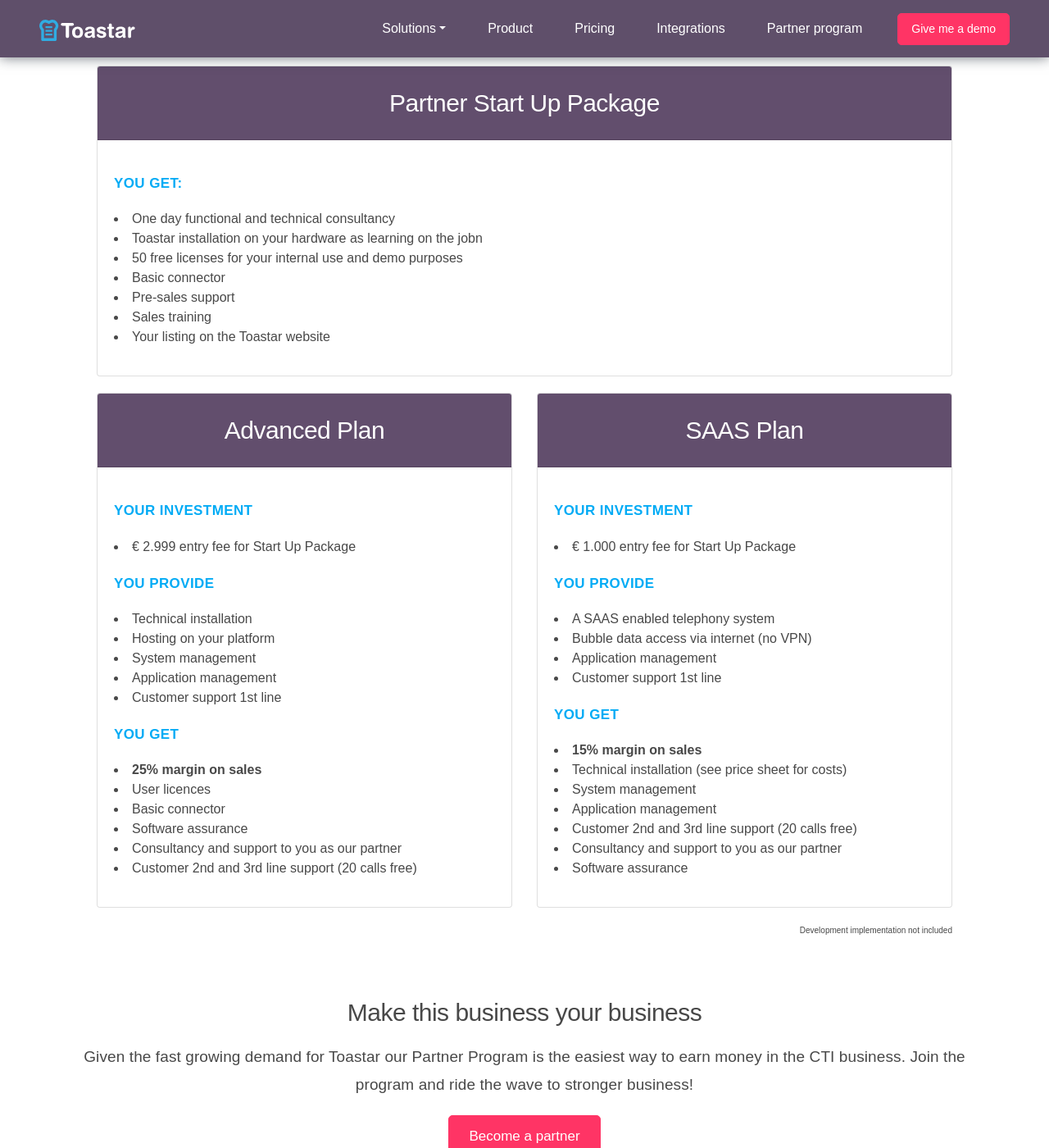
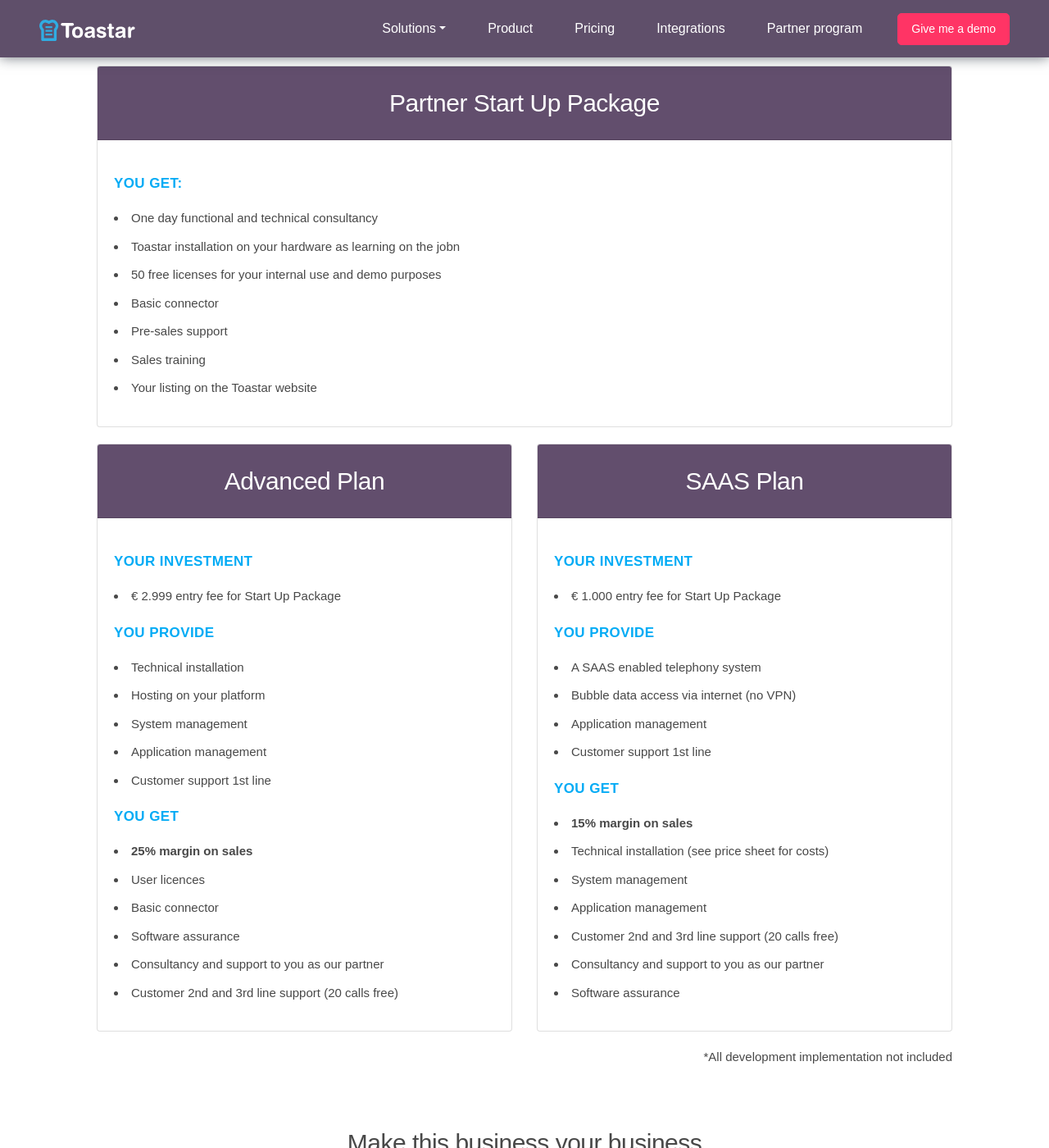
Before and after one commit to scienced/toastar-jekyll, a Jekyll site: the page built from partner.html, in a window 1280 px wide and 1400 px high, scrolled down 1899 px. Shown: the whole window at 82% size. Built offline with Jekyll 4.4.1, drawn with Linux system fonts in a browser that asks for light colours; nearby versions of some CDN libraries; some web fonts are replaced.

Commit message:
new partner style

```diff
--- a/assets/stylesheets/stylev2.css
+++ b/assets/stylesheets/stylev2.css
@@ -318,3 +318,12 @@ position: relative;
     background-color: #624e6d;
 
 }
+
+.home .card li {
+
+    margin: 0 0 12px 0;
+    font-size: 15px;
+    color: #484848;
+    padding-left: 2em;
+    text-indent: -2em;
+}
--- a/integrations.html
+++ b/integrations.html
@@ -210,7 +210,7 @@ title: Toastar Integrations
                     <div class="col-sm-4 text-left testimonial">
                                 <img src="https://www.emerce.nl/content/uploads/2018/05/Unit4_logo9.png" height="40">
                                  <h4 class="mt-4 font-weight-bold">UNIT4</h4>
-                           <p>Unit 4 integrates woth Toastar with it's enterprise applications, like ERP, finance and performance management.</p>
+                           <p>Unit 4 integrates with Toastar with it's enterprise applications, like ERP, finance and performance management.</p>
                             <span class="emphasis">PREMIUM</span>
 
 
--- a/partner.html
+++ b/partner.html
@@ -170,6 +170,7 @@ title: Partner program
 		    	<div class="card-header text-center bg-purple">
 				    <h3 style="color: white;">Advanced Plan</h3>
 				 </div>
+
 		      <div class="card-body">
 
 		      	<p><span class="youget">Your investment</span></p>
@@ -230,7 +231,7 @@ title: Partner program
 		    </div>
 		  </div>
 		</div>
-		<div class="text-right" style="font-size: 10px;">Development implementation not included</div>
+		<div class="text-right" style="font-size: 15px;">*All development implementation not included</div>
 
 
 
```
